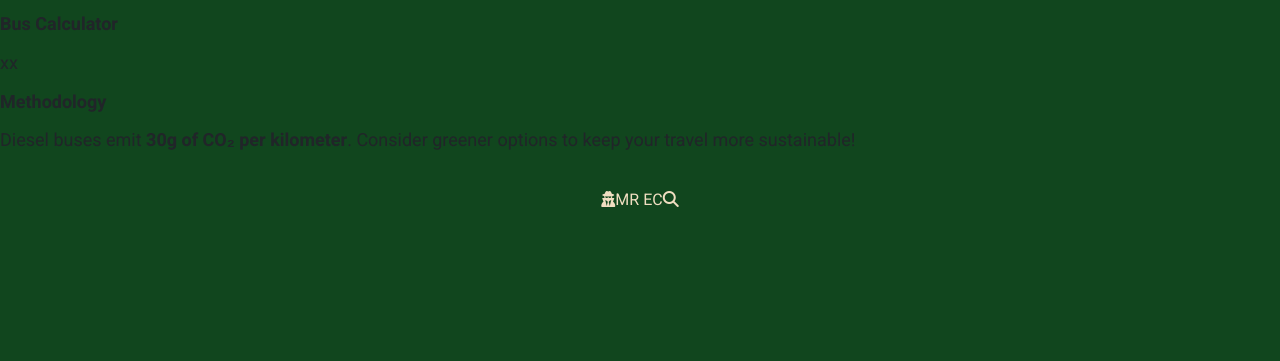
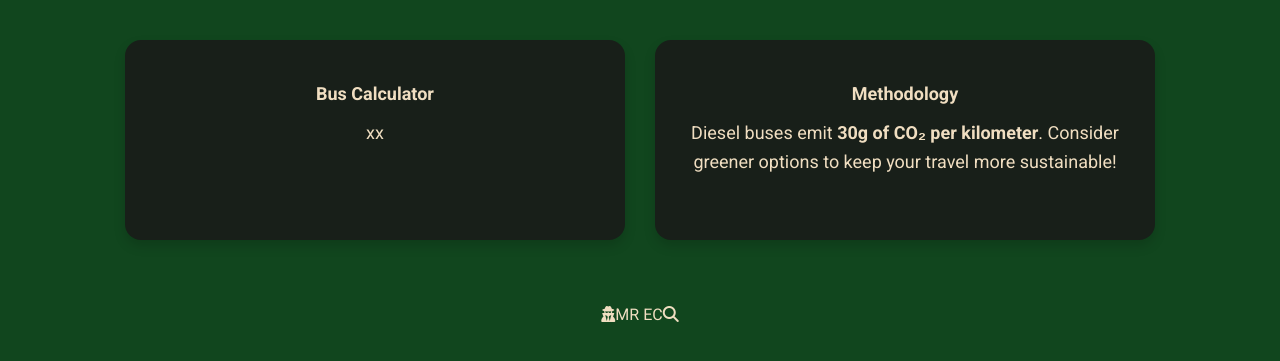
Before and after one commit to juljul22/Carbon-app_2025, a Flask app: page /calculator/new_entry_bus in a window 1280 px wide. Shown: the part 70-431 px from the top of the page. Run offline with Flask 2, Linux system fonts and the light colour scheme; some web fonts are replaced.

Commit message:
Update calculator.css

```diff
--- a/capp/static/calculator.css
+++ b/capp/static/calculator.css
@@ -1,3 +1,4 @@
+
 /* Our Paper-Button */
 .btn_paper {
     background-color: #0e76a8;
@@ -9,8 +10,7 @@
 }
 
 
-/* METHODOLOGY - TRANSPORT CARDS */
-
+/* TRANSPORT CARDS (pictures with the transport means */
 
 /* Transport-Grid*/
 .transport-grid {
@@ -19,6 +19,8 @@
     justify-content: center;
     gap: 40px;
 }
+
+
 /* Transport-Cards*/
 .transport-card {
     background-color: rgba(24, 31, 25, 0.8);
@@ -36,6 +38,7 @@
 .transport-card:hover {
   transform: translateY(-8px);
   box-shadow: 0 10px 18px rgba(0,0,0,0.2);
+  cursor:pointer;
 }
 
 .transport-card i {
@@ -43,3 +46,25 @@
     font-size: 6rem;
     margin-bottom: 15px;
 }
+
+
+/* Calculator CARDS (calculator and methodology card */
+
+.calculator-grid {
+  display: flex;
+  justify-content: center;
+  flex-wrap: wrap;
+  gap: 30px;
+  padding: 40px;
+}
+
+.calculator-card {
+  background-color: #181f19;
+  color: rgb(240, 222, 193);
+  border-radius: 16px;
+  width: 500px;
+  min-height: 200px;
+  padding: 30px;
+  text-align: center;
+  box-shadow: 0 6px 12px rgba(0,0,0,0.15);
+}
```
